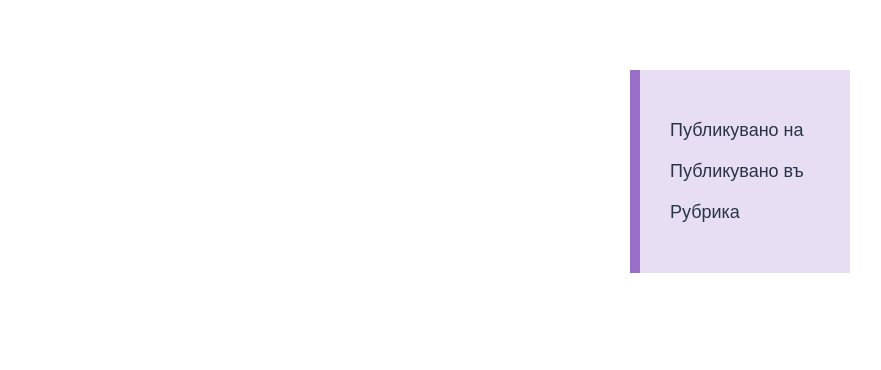
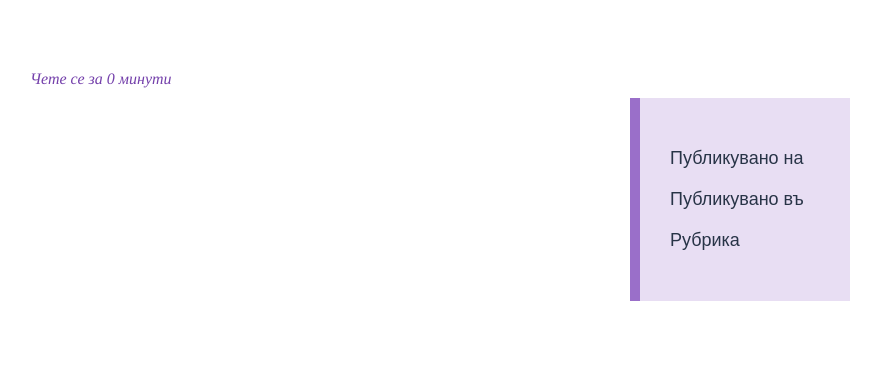
Before and after one commit to osvedomitel/website, a Django app: template templates/article.html in a window 1280 px wide. Shown: the part 154-524 px from the top of the page, without its empty margins (200-1081 px from the left). Run offline with Django 3.2, Linux system fonts and the light colour scheme; the template is opened without the code that fills it, so the values that code supplies are empty; style sheets or scripts are compiled from the project's sources; some web fonts are replaced.

Commit message:
added reading time

```diff
--- a/project/settings_local.template.py
+++ b/project/settings_local.template.py
@@ -20,7 +20,7 @@ SESSION_COOKIE_SECURE = False
 Static and media
 """
 
-STATICFILES_DIRS = [os.path.join(BASE_DIR, 'static/dist')]
+STATIC_ROOT = os.path.join(BASE_DIR, 'static/dist')
 STATIC_URL = '/static/'
 
 MEDIA_ROOT = os.path.join(BASE_DIR, 'media')
--- a/static/src/less/page.less
+++ b/static/src/less/page.less
@@ -15,6 +15,11 @@
         margin: 20px 0;
     }
 
+    .article__duration {
+        color: @purple;
+        margin: 0 0 10px 0;
+        font-style: italic;
+    }
 }
 
 .list__articles {
--- a/templates/article.html
+++ b/templates/article.html
@@ -16,6 +16,8 @@
 <article class="page page__article">
 
 	<h1 class='article__title'>{{ article.title | add_typography }}</h1>
+
+	<p class='article__duration'>Чете се за {{ article.text | reading_time }}</p>
 
 	<section class='article__main'>
 		<article class='article__text'>
```
Also changed, not shown: static/src/less/common.less (+0 -27 lines).
